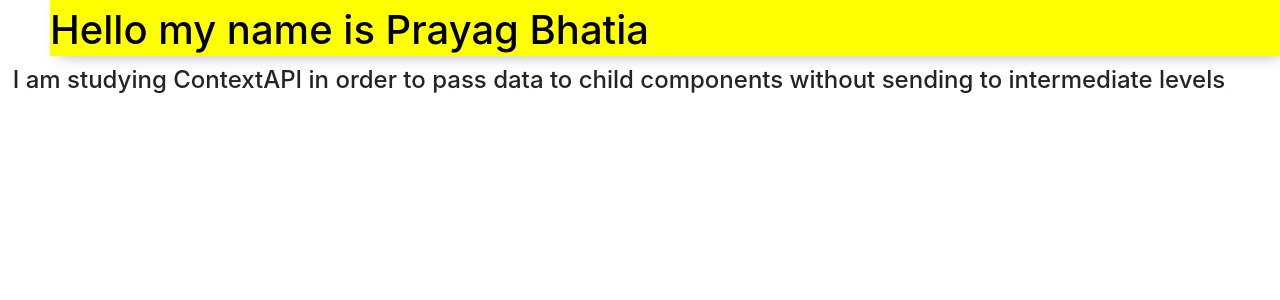
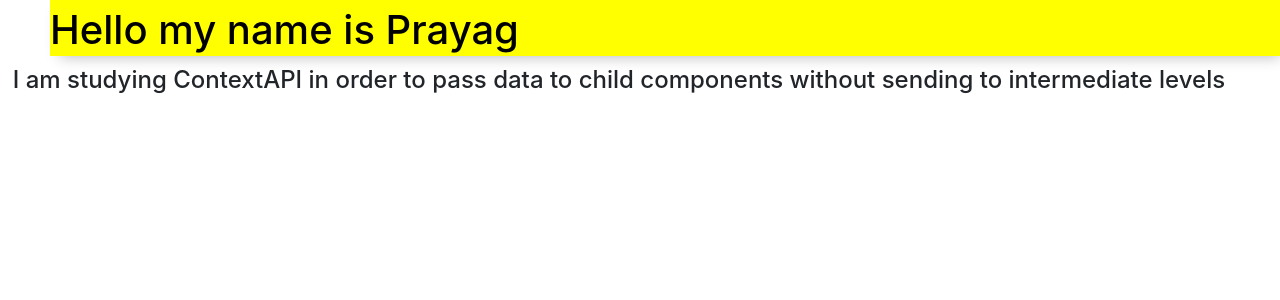
Before and after one commit to prayag1740/react-learner, a React (Create React App) app: page /contextapi in a window 1280 px wide. Shown: the top 300 px of the page. Built offline with nearby package versions, Linux system fonts and the light colour scheme.

Commit message:
ADD : change for usecontext

```diff
--- a/src/components/ContextApi.jsx
+++ b/src/components/ContextApi.jsx
@@ -6,7 +6,7 @@ const Name = createContext() ;
 export default function ContextApi() {
   return (
     <>
-        <Name.Provider value={"Prayag Bhatia"} >
+        <Name.Provider value={"Prayag"} >
         <ContextChildA />
         </Name.Provider>
     </>
--- a/src/components/ContextChildC.jsx
+++ b/src/components/ContextChildC.jsx
@@ -1,18 +1,36 @@
-import React from 'react'
+import React, {useContext} from 'react' ;
 import {Name} from './ContextApi' ;
 
+
+// Using Context API
+
+// export default function ContextChildC() {
+//   return (
+//         <Name.Consumer>
+//         {
+//           (name) => {
+//             return (<div>
+//                 <h1>Hello my name is {name} </h1>
+//                 <h4>&nbsp;&nbsp;I am studying ContextAPI in order to pass data to child components without sending to intermediate levels</h4>
+//                 </div>
+//             )
+//           }
+//         }
+//         </Name.Consumer>
+//   )
+// }
+
+//Better Approach using useContext
+
+
 export default function ContextChildC() {
+
+  const name = useContext(Name) ;
+
   return (
-        <Name.Consumer>
-        {
-          (name) => {
-            return (<div>
-                <h1>Hello my name is {name} </h1>
-                <h4>&nbsp;&nbsp;I am studying ContextAPI in order to pass data to child components without sending to intermediate levels</h4>
-                </div>
-            )
-          }
-        }
-        </Name.Consumer>
+    <>
+    <h1>Hello my name is {name} </h1>
+    <h4>&nbsp;&nbsp;I am studying ContextAPI in order to pass data to child components without sending to intermediate levels</h4>
+    </>
   )
 }
```
